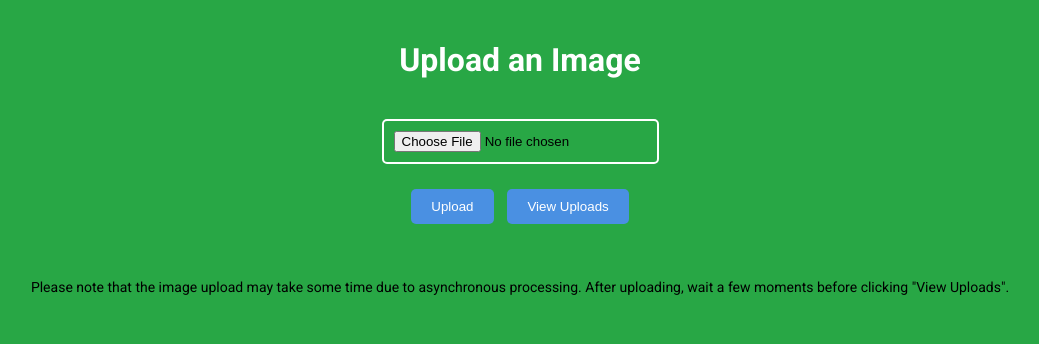
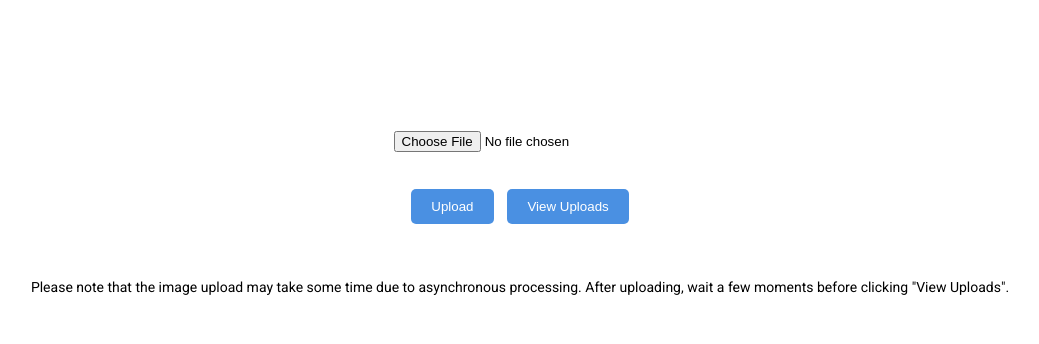
Before and after one commit to Srujan312/File_Upload, a Flask app: page / in a window 1280 px wide. Shown: the top 344 px of the page, without its empty margins (120-1159 px from the left). Run offline with Flask 3, Linux system fonts and the light colour scheme.

Commit message:
white UI.html

```diff
--- a/templates/UI.html
+++ b/templates/UI.html
@@ -8,7 +8,7 @@
     <style>
         body {
             font-family: 'Roboto', sans-serif;
-            background-color: #28a745;
+            background-color: #ffffff;
             color: #000;
             margin: 0;
             padding: 20px;
```
